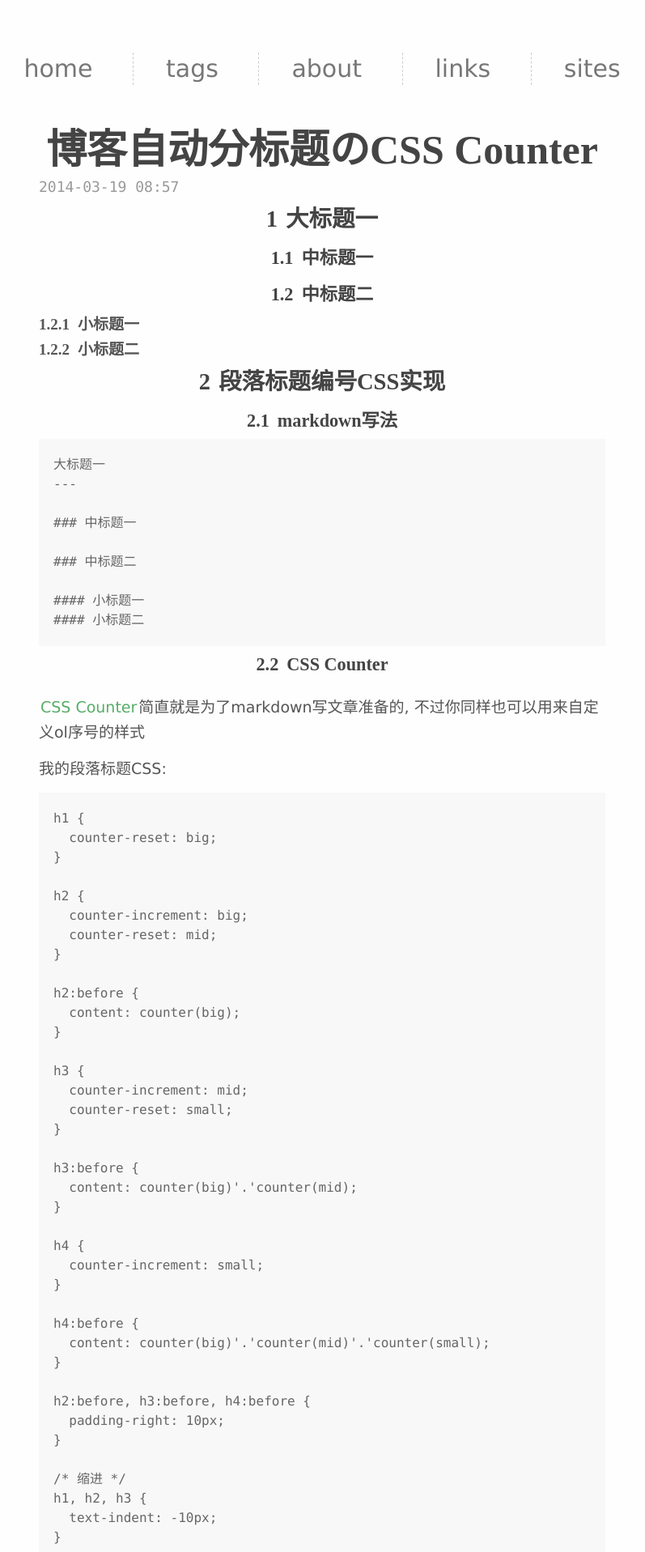
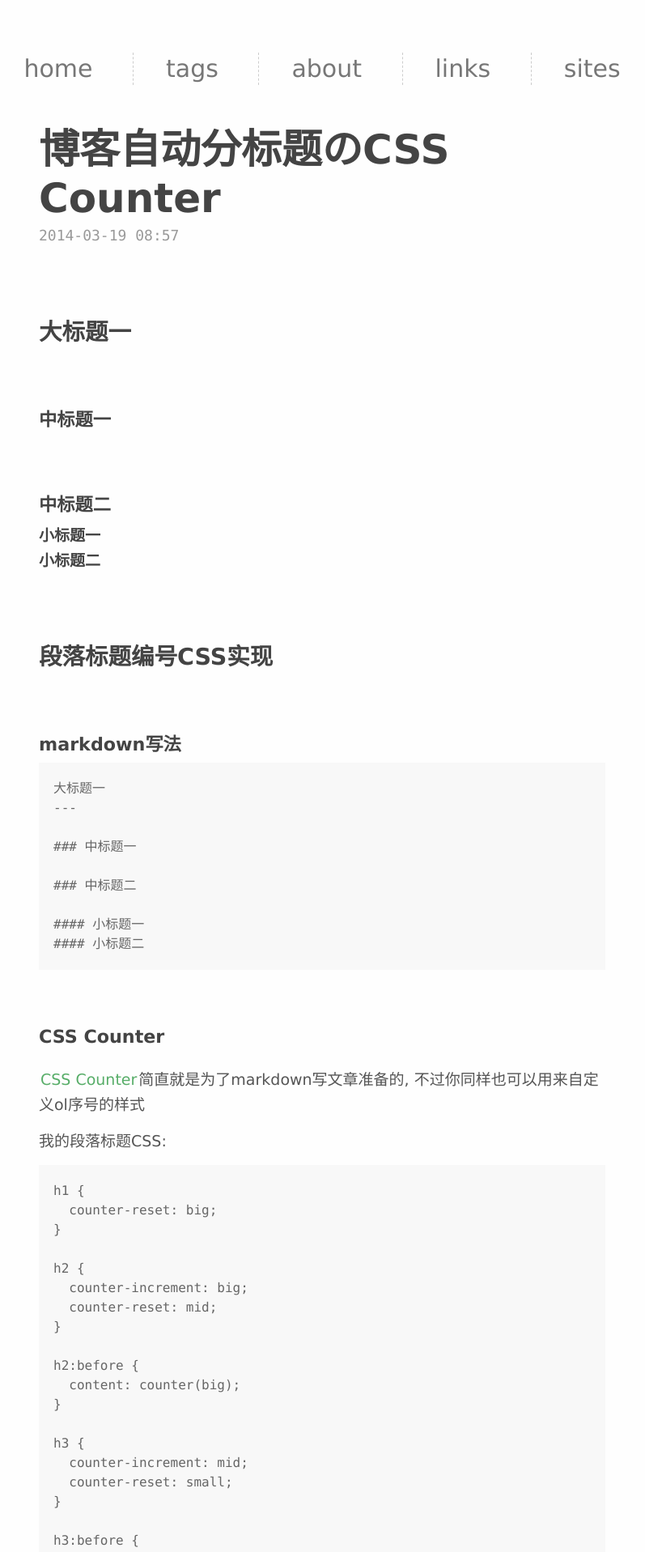
Before and after one commit to chunpu/blog, a Jekyll site: the page built from _posts/2014-03-19-css-counter.md, in a window 1280 px wide. Shown: the top 1917 px of the page at 81% size, without its empty margins (242-1039 px from the left). Built offline with Jekyll 4.4.1, drawn with Linux system fonts in a browser that asks for light colours; Markdown is read by kramdown in place of the engine named in the settings; comment, search, counter and statistics services are not loaded.

Commit message:
update css

```diff
--- a/_config.yml
+++ b/_config.yml
@@ -1,7 +1,6 @@
 name: FengTong's Blog
 markdown: redcarpet
-pygments: true
-auto: true
+highlighter: pygments
 gems:
   - jemoji
 redcarpet:
--- a/css/reset.css
+++ b/css/reset.css
@@ -85,10 +85,6 @@ hr {
   margin: 20px 0;
 }
 
-h1, h2, h3 {
-  text-align: center;
-}
-
 .resume h1, .resume h2, .resume h3 {
   text-align: left;
 }
@@ -107,11 +103,6 @@ h1, h2, h3 {
 
 h1, h2, h3, h4 {
   color: #444;
-  font-family: 宋体;
-}
-
-h4 {
-  color: #555;
 }
 
 h1 {
@@ -121,47 +112,14 @@ h1 {
 
 h2 {
   line-height: 50px;
+  margin-top: 80px;
 }
 
 h3 {
   line-height: 45px;
+  margin-top: 60px;
 }
 
-/* auto number */
-
-h1 {
-  counter-reset: big;
-}
-
-h2 {
-  counter-increment: big;
-  counter-reset: mid;
-}
-
-.post h2:before {
-  content: counter(big);
-}
-
-h3 {
-  counter-increment: mid;
-  counter-reset: small;
-}
-
-div.post h3:before {
-  content: counter(big)'.'counter(mid);
-}
-
-h4 {
-  counter-increment: small;
-}
-
-h4:before {
-  content: counter(big)'.'counter(mid)'.'counter(small);
-}
-
-h2:before, h3:before, h4:before {
-  padding-right: 10px;
-}
 
 .inner {
   width: 100%;
@@ -179,15 +137,7 @@ time {
 article code, article a {
   word-break: break-all;
 }
-/*
-article h3:before {
-  display: inline-block;
-  color: #777;
-  text-align: center;
-  content: '▪';
-  margin: 0 2px 0 7px;
-}
-*/
+
 article p {
   margin: 15px 0;
 }
@@ -219,8 +169,8 @@ pre {
 }
 
 p code {
-  background: #e7e7e7;
   padding: 0 2px;
+  font-size: .9em;
 }
 
 blockquote {
```
Also changed, not shown: _posts/2014-08-13-lua-nginx.md (+3 -3 lines).
